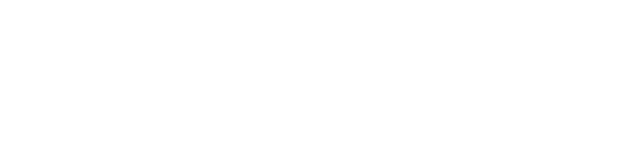
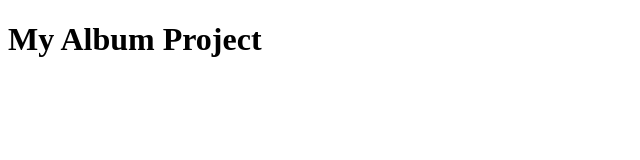
Before and after one commit to Jack-Donald98/ALBUM, a plain HTML site: page index.html in a window 1280 px wide. Shown: the whole page, without its empty margins (0-640 px from the left). Drawn offline with Linux system fonts and the light colour scheme.

Commit message:
Update index.html

```diff
--- a/index.html
+++ b/index.html
@@ -6,6 +6,6 @@
     <title>My Album Project</title>
 </head>
 <body>
-
+    <h1>My Album Project</h1>
 </body>
 </html>
```
